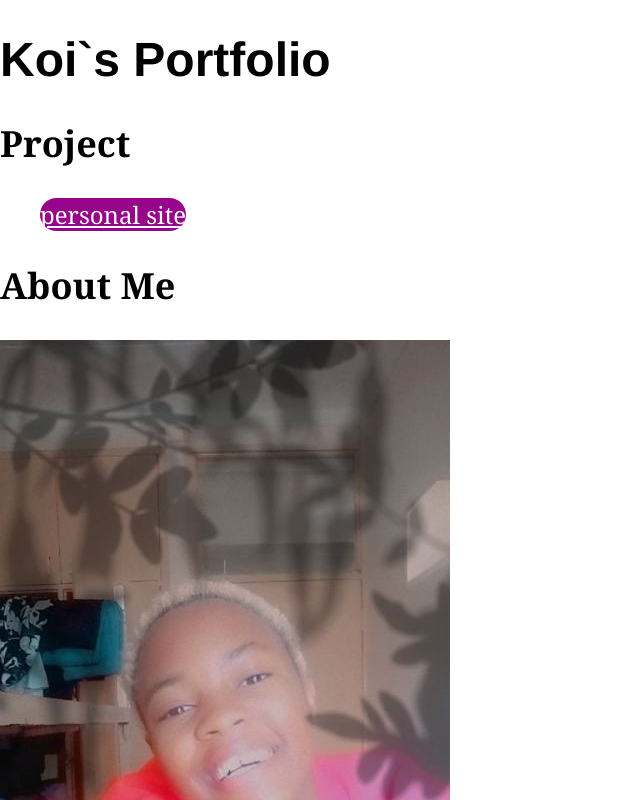
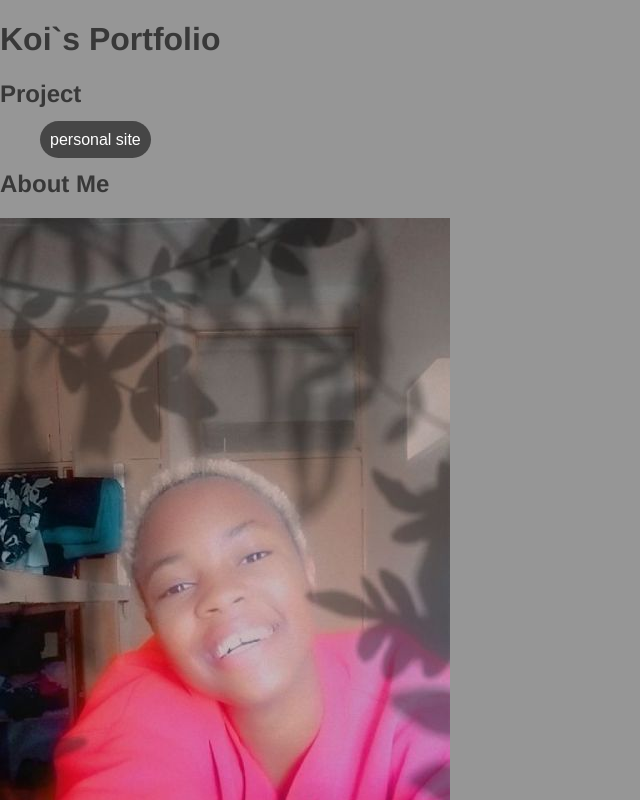
Before and after one commit to NaomiKagwai/koi-sportfolio, a plain HTML site: page index.html in a window 1280 px wide. Shown: the top 800 px of the page, without its empty margins (0-640 px from the left). Drawn offline with Linux system fonts and the light colour scheme.

Commit message:
css file in nwk folder

```diff
--- /dev/null
+++ b/nwk/style.css
@@ -0,0 +1,4 @@
+body{
+    background-color:#5b5b5ba3;
+    color: #383838;
+}
--- a/styles.css
+++ b/styles.css
@@ -1,24 +1,26 @@
 body{
-    background-color:white;
-    color: light-gray;
+    background-color:#5b5b5ba3;
+    color: #383838;
     font-family: Georgia;
     font-weight: lighter;
-    font-size: 1.5em;
+    font-size: 1em;
     padding: 0;
     margin: 0;
 }
-h1{
+h1, h2{
     font-family: 'Franklin Gothic Medium';
     font-weight: bold;
 
 }
 ol li a{
-    list-style-type: none;
-    background-color: #97038b;
+    background-color: #464646;
     color: #ffffff;
     border-radius: 20px;
     cursor: pointer;
-
+    padding: 10px 10px 10px 10px;
+    font-family: Arial;
+    text-decoration: none;
+    list-style-type: none;
 }
 ol{
     list-style-type: none;
```
Also changed, not shown: nwk/index.html (+1 -0 lines), nwk/styles.css (deleted).
